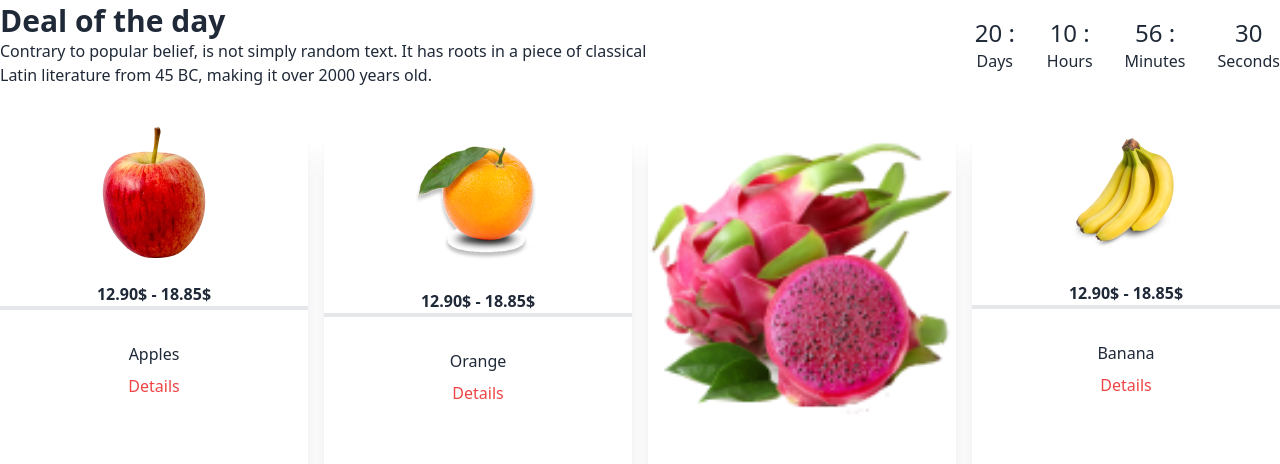
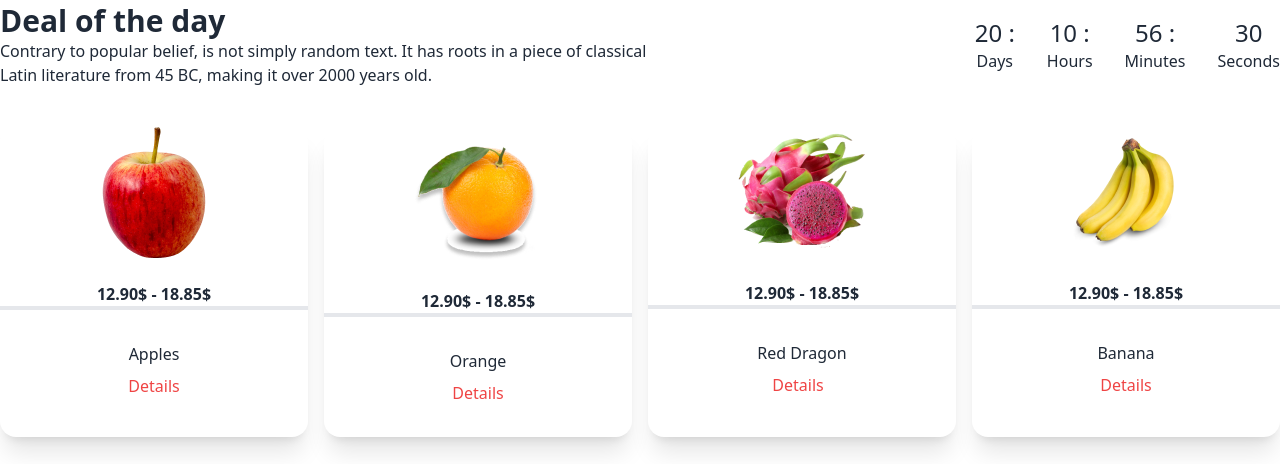
Before and after one commit to rony66323/fruit-brust-a3, a plain HTML site: page index.html in a window 1280 px wide. Shown: the part 1099-1563 px from the top of the page. Drawn offline with nearby package versions, Linux system fonts and the light colour scheme.

Commit message:
problem solv

```diff
--- a/index.html
+++ b/index.html
@@ -221,7 +221,7 @@
 
                   <!-- card-3 -->
                   <div class="card w-96 bg-base-100 shadow-xl">
-                    <img src="images/fruit8.png">
+                    <figure><img src="images/fruit8.png"></figure>
                     <h3 class="pt-6 text-center font-semibold">12.90$ - 18.85$</h3>
                     <p class="border-2 bg-red-200"></p>
                     <div class="card-body">
```
